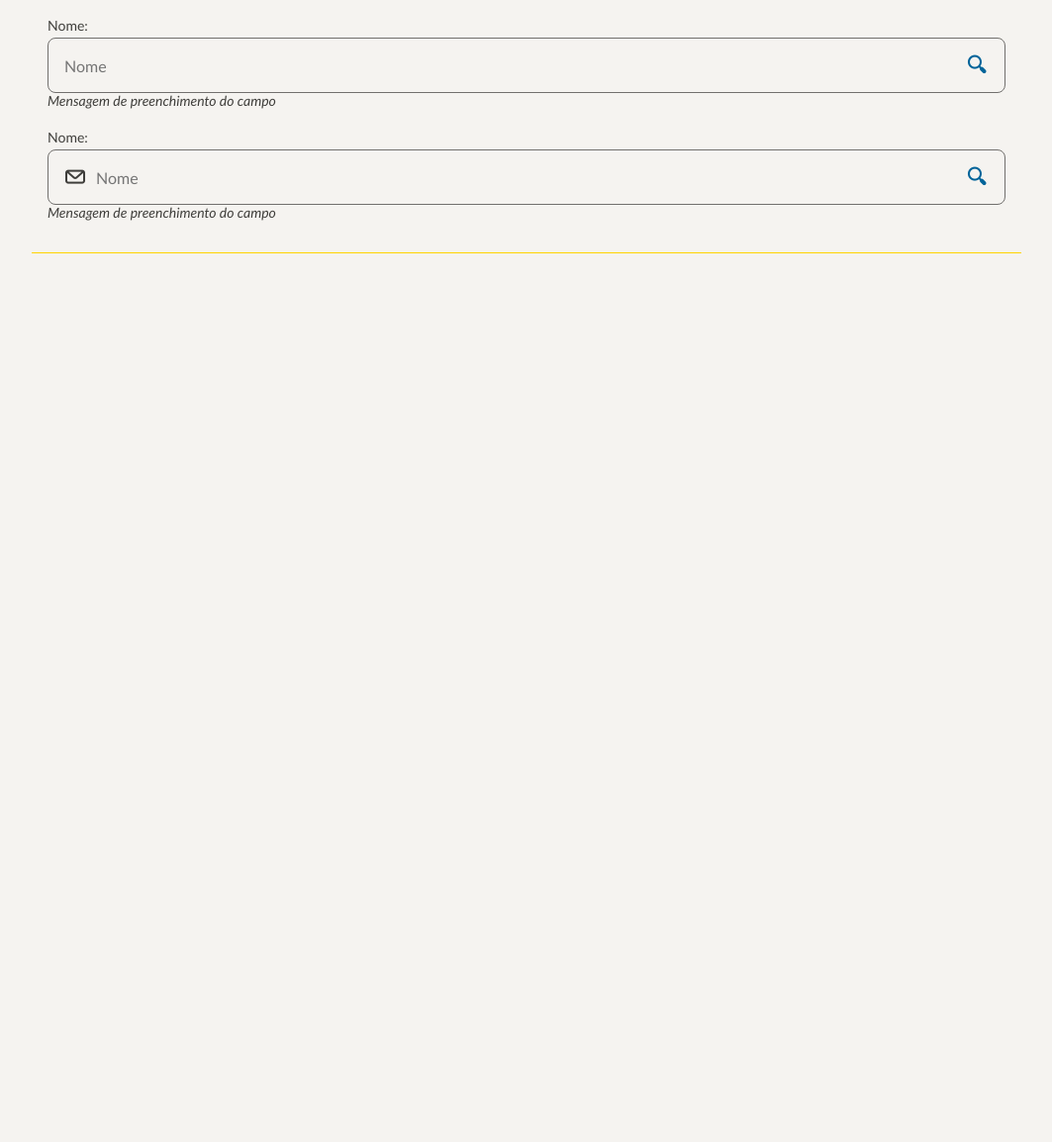
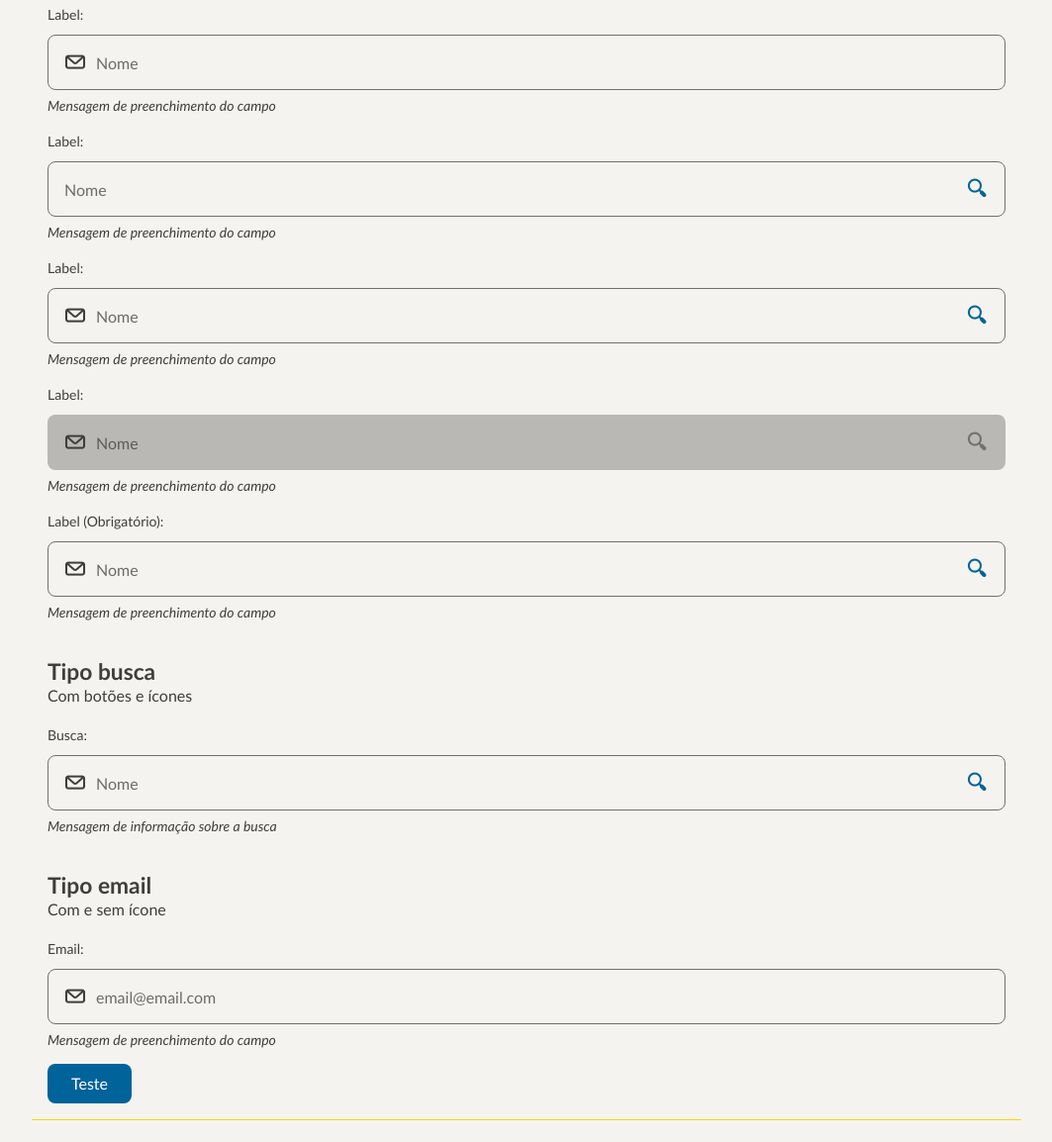
Before and after one commit to tunics/teste-cor, a plain HTML site: page index.html in a window 1280 px wide. Shown: the part 4093-5247 px from the top of the page at 99% size, without its empty margins (108-1171 px from the left). Before the commit the page ends 4477 px from the top, so only its background shows below. Drawn offline with Linux system fonts and the light colour scheme.

Commit message:
Add files via upload

```diff
--- a/css/inputs.css
+++ b/css/inputs.css
@@ -1,7 +1,25 @@
+::-webkit-input-placeholder {
+    /* Edge */
+    color: inherit;
+    opacity: 0.75;
+}
+
+:-ms-input-placeholder {
+    /* Internet Explorer */
+    color: inherit;
+    opacity: 0.75;
+}
+
+::placeholder {
+    color: inherit;
+    opacity: 0.75;
+}
+
 input {
     border-radius: var(--raio-borda);
     border: 1px solid var(--cor-contorno);
     background-color: transparent;
+    color: inherit;
     padding: 8px 16px;
     line-height: 1.5rem;
     height: 56px;
@@ -13,18 +31,32 @@ input:focus {
     outline-offset: -1px;
 }
 
-.campo {
-    margin-bottom: 1rem;
+input:hover {
+    border: 1px solid var(--cor-primaria);
+}
+
+input[disabled] {
+    border: 1px solid transparent;
+    background-color: var(--neutro60);
+}
+
+input[disabled]:hover {
+    border: 1px solid transparent;
+}
+
+.campo-txt.erro input:invalid {
+    outline: 2px solid var(--cor-erro);
+    outline-offset: -1px;
+}
+
+.campo-txt {
+    margin-bottom: var(--espaco-m);
 }
 
 .input-container {
     display: flex;
     position: relative;
     align-items: center;
-}
-
-.input-container:hover input {
-    border: 1px solid var(--cor-primaria);
 }
 
 .input-com-ic input {
@@ -45,3 +77,32 @@ input:focus {
     position: absolute;
     right: 8px;
 }
+
+.campo-txt.erro .input-ic {
+    color: var(--cor-erro);
+}
+
+.campo-txt.erro .legenda {
+    color: var(--cor-erro);
+}
+
+.campo-txt .legenda {
+    margin-top: var(--espaco-p);
+}
+
+.campo-txt label.subtitulo-p {
+    display: block;
+    margin-bottom: var(--espaco-p);
+}
+
+@media screen and (prefers-color-scheme: dark) {
+    input[disabled] {
+        background-color: var(--neutro30);
+        color: var(--neutro70);
+    }
+}
+
+.alto-contraste input[disabled] {
+    background-color: var(--cor-ac-preto);
+    color: var(--cor-ac-branco);
+}
--- a/index.html
+++ b/index.html
@@ -8,6 +8,7 @@
         <link rel="stylesheet" href="css/base.css" />
         <link rel="stylesheet" href="css/icones-correios.css" />
         <link rel="stylesheet" href="exemplo.css" />
+
         <title>Design System Correios</title>
     </head>
 
@@ -261,10 +262,15 @@
 
         <section class="container">
             <h2>Inputs</h2>
-
+            <br />
+            <h3>Tipo texto</h3>
+            <p>Com botões e ícones</p>
             <form>
-                <div class="campo">
-                    <label class="subtitulo-p" for="txt-input">Nome:</label>
+                <div class="campo-txt">
+                    <label class="subtitulo-p" for="txt-input">
+                        Label:
+                        <a href="google.com">Teste</a></label
+                    >
                     <div class="input-container">
                         <input
                             type="text"
@@ -278,8 +284,8 @@
                     </div>
                 </div>
 
-                <div class="campo">
-                    <label class="subtitulo-p" for="txt-input">Nome:</label>
+                <div class="campo-txt">
+                    <label class="subtitulo-p" for="txt-input">Label:</label>
                     <div class="input-container input-com-ic">
                         <i class="ic-carta input-ic"></i>
                         <input
@@ -294,8 +300,8 @@
                     </div>
                 </div>
 
-                <div class="campo">
-                    <label class="subtitulo-p" for="txt-input">Nome:</label>
+                <div class="campo-txt">
+                    <label class="subtitulo-p" for="txt-input">Label:</label>
                     <div class="input-container input-com-btn">
                         <input
                             type="text"
@@ -316,8 +322,8 @@
                     </div>
                 </div>
 
-                <div class="campo">
-                    <label class="subtitulo-p" for="txt-input">Nome:</label>
+                <div class="campo-txt">
+                    <label class="subtitulo-p" for="txt-input">Label:</label>
                     <div class="input-container input-com-ic input-com-btn">
                         <i class="ic-carta input-ic"></i>
                         <input
@@ -338,6 +344,106 @@
                         Mensagem de preenchimento do campo
                     </div>
                 </div>
+
+                <div class="campo-txt">
+                    <label class="subtitulo-p" for="txt-input">Label:</label>
+                    <div class="input-container input-com-ic input-com-btn">
+                        <i class="ic-carta input-ic"></i>
+                        <input
+                            type="text"
+                            id="txt-input"
+                            name="txt-input"
+                            placeholder="Nome"
+                            disabled
+                        />
+                        <button
+                            type="submit"
+                            class="btn-txt so-icone input-btn"
+                            value="pesquisar"
+                        >
+                            <i class="ic-lupa"></i>
+                        </button>
+                    </div>
+                    <div class="legenda">
+                        Mensagem de preenchimento do campo
+                    </div>
+                </div>
+
+                <div class="campo-txt">
+                    <label class="subtitulo-p" for="txt-input"
+                        >Label (Obrigatório):</label
+                    >
+                    <div class="input-container input-com-ic input-com-btn">
+                        <i class="ic-carta input-ic"></i>
+                        <input
+                            type="text"
+                            id="txt-input"
+                            name="txt-input"
+                            placeholder="Nome"
+                            required
+                        />
+                        <button
+                            type="submit"
+                            class="btn-txt so-icone input-btn"
+                            value="pesquisar"
+                            disabled
+                        >
+                            <i class="ic-lupa"></i>
+                        </button>
+                    </div>
+                    <div class="legenda">
+                        Mensagem de preenchimento do campo
+                    </div>
+                </div>
+
+                <br />
+                <h3>Tipo busca</h3>
+                <p>Com botões e ícones</p>
+
+                <div class="campo-txt">
+                    <label class="subtitulo-p" for="txt-input">Busca:</label>
+                    <div class="input-container input-com-ic input-com-btn">
+                        <i class="ic-carta input-ic"></i>
+                        <input
+                            type="search"
+                            id="input-srch"
+                            name="input-srch"
+                            placeholder="Nome"
+                        />
+                        <button
+                            type="submit"
+                            class="btn-txt so-icone input-btn"
+                            value="pesquisar"
+                        >
+                            <i class="ic-lupa"></i>
+                        </button>
+                    </div>
+                    <div class="legenda">
+                        Mensagem de informação sobre a busca
+                    </div>
+                </div>
+
+                <br />
+                <h3>Tipo email</h3>
+                <p>Com e sem ícone</p>
+
+                <div class="campo-txt">
+                    <label class="subtitulo-p" for="txt-input">Email:</label>
+                    <div class="input-container input-com-ic input-com-btn">
+                        <i class="ic-carta input-ic"></i>
+                        <input
+                            type="email"
+                            id="email"
+                            name="email"
+                            placeholder="email@email.com"
+                        />
+                    </div>
+                    <div class="legenda">
+                        Mensagem de preenchimento do campo
+                    </div>
+                </div>
+
+                <button id="teste" class="btn-pre">Teste</button>
             </form>
         </section>
 
@@ -346,6 +452,7 @@
         <br />
         <br />
 
+        <script type="text/javascript" src="js/inputs.js"></script>
         <script>
             let acessBtn = document.getElementById("btn-acess");
             acessBtn.addEventListener("click", function () {
--- /dev/null
+++ b/js/inputs.js
@@ -0,0 +1,35 @@
+let requiredInputs = document.querySelectorAll("input:required");
+let requiredInputsArray = [...requiredInputs];
+
+// Mudas a cor da legenda para mostrar o erro em campos invalidos
+requiredInputsArray.forEach(function (input) {
+    input.addEventListener("focusout", function () {
+        let campoTxt = input.parentElement.parentElement;
+
+        if (input.checkValidity() == false) {
+            campoTxt.classList.add("erro");
+        } else {
+            campoTxt.classList.remove("erro");
+        }
+    });
+});
+
+// Verifica os campos desabilitados e deixa o botão dentro do campo desabilitado, caso exista
+const checkDisabledInputs = () => {
+    let inputs = document.querySelectorAll("input");
+    let inputsArray = [...inputs];
+
+    inputsArray.forEach(function (input) {
+        let campoBtn = input.parentElement.querySelector(".input-btn");
+
+        if (campoBtn != null && input.disabled == true) {
+            campoBtn.setAttribute("disabled", "");
+        } else if (campoBtn != null && input.disabled == false) {
+            campoBtn.removeAttribute("disabled", "");
+        } else {
+            console.log(input);
+        }
+    });
+};
+
+checkDisabledInputs();
```
